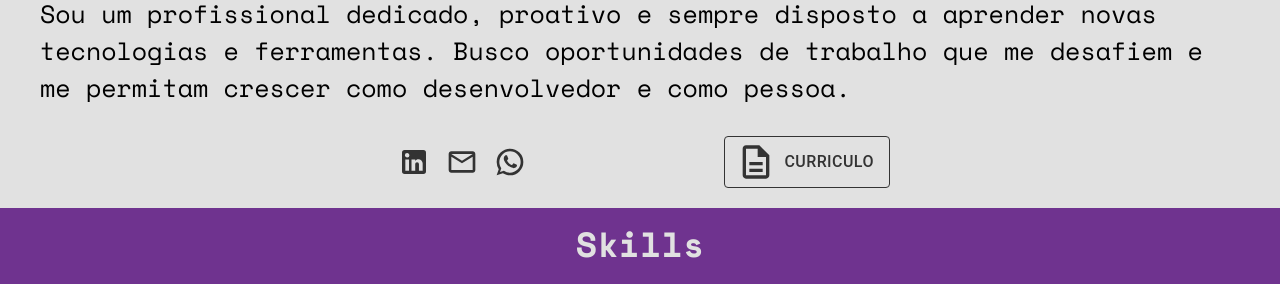
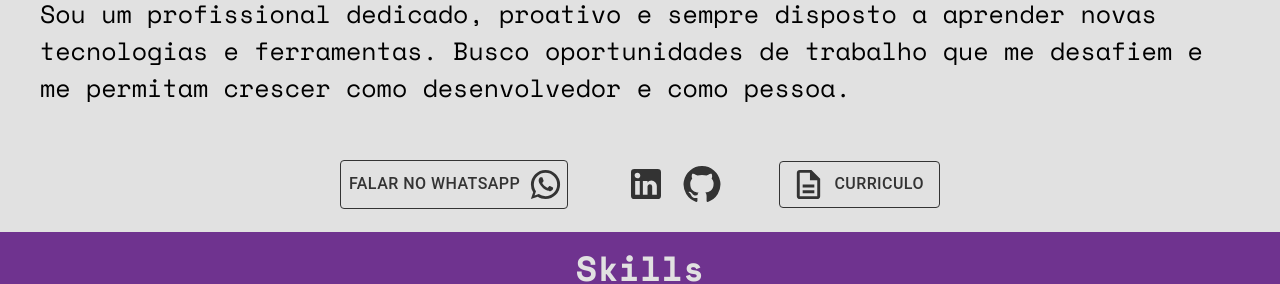
Before and after one commit to VinnyPine/portfolio, a React (Vite) app: page / in a window 1280 px wide. Shown: the part 1300-1584 px from the top of the page. Built offline with nearby package versions, Linux system fonts and the light colour scheme; no server answers.

Commit message:
feat: links of contact

```diff
--- a/src/components/MenuSocial/index.tsx
+++ b/src/components/MenuSocial/index.tsx
@@ -1,24 +1,51 @@
 import StyledSocialMenu, { StyledButton, StyledIconButton } from "./style";
 import LinkedInIcon from "@mui/icons-material/LinkedIn";
-import EmailOutlinedIcon from "@mui/icons-material/EmailOutlined";
 import WhatsAppIcon from "@mui/icons-material/WhatsApp";
 import DescriptionOutlinedIcon from "@mui/icons-material/DescriptionOutlined";
+import user from "../../utils/userData";
+import GitHubIcon from "@mui/icons-material/GitHub";
+
+type iLinks = Record<"linkedin" | "github" | "whatsapp" | "curriculum", string>;
 
 const MenuSocial = () => {
+  const links: iLinks = {
+    linkedin: `https://www.linkedin.com/in/${user?.linkedin}/`,
+    github: `https://www.github.com/${user?.github}/`,
+    whatsapp: `https://api.whatsapp.com/send?phone=+55${user?.whatsappNumber}&text=Ol%C3%A1%2C%20venho%20por%20meio%20do%20seu%20portf%C3%B3lio%20na%20internet%2C%20gostaria%20de%20conhecer%20melhor%20seus%20servi%C3%A7os`,
+    curriculum:
+      "https://drive.google.com/file/d/1RQa6fshHqgB4OpTcoXZ7Wyv-bF9Ag92J/view?usp=sharing",
+  };
+
   return (
     <StyledSocialMenu>
+      {user.whatsappNumber && (
+        <StyledButton
+          href={links.whatsapp}
+          target="_blank"
+          variant="text"
+          endIcon={<WhatsAppIcon />}
+        >
+          Falar no whatsapp
+        </StyledButton>
+      )}
       <div>
-        <StyledIconButton aria-label="linkedin">
-          <LinkedInIcon />
-        </StyledIconButton>
-        <StyledIconButton aria-label="email">
-          <EmailOutlinedIcon />
-        </StyledIconButton>
-        <StyledIconButton aria-label="whatsapp">
-          <WhatsAppIcon />
-        </StyledIconButton>
+        {user.linkedin && (
+          <StyledIconButton href={links.linkedin} target="_blank">
+            <LinkedInIcon />
+          </StyledIconButton>
+        )}
+        {user.github && (
+          <StyledIconButton href={links.whatsapp} target="_blank">
+            <GitHubIcon />
+          </StyledIconButton>
+        )}
       </div>
-      <StyledButton variant="outlined" startIcon={<DescriptionOutlinedIcon />}>
+      <StyledButton
+        href={links.curriculum}
+        target="_blank"
+        variant="outlined"
+        startIcon={<DescriptionOutlinedIcon />}
+      >
         Curriculo
       </StyledButton>
     </StyledSocialMenu>
--- a/src/components/MenuSocial/style.ts
+++ b/src/components/MenuSocial/style.ts
@@ -8,27 +8,31 @@ const StyledSocialMenu = styled.div`
   flex-direction: column;
   gap: 10px;
   align-items: center;
-  margin-top: auto;
+  margin-top: 20px;
   height: 20%;
 
-  button > svg {
+  div > a > svg {
+    font-size: 32px;
+  }
+
+  a > svg {
     font-size: 28px;
   }
 
   @media (min-width: 600px) {
     flex-direction: row;
     justify-content: space-between;
-    width: 500px;
+    width: 600px;
 
-    div > button > svg {
-      font-size: 32px;
+    div > a > svg {
+      font-size: 40px;
     }
 
-    button {
+    a {
       font-size: 16px;
 
       > span > svg {
-        font-size: 40px !important;
+        font-size: 35px !important;
       }
     }
   }
@@ -37,10 +41,10 @@ const StyledSocialMenu = styled.div`
 export const StyledButton = styledMui(Button)<ButtonProps>({
   border: "1px solid var(--color-gray-100)",
   color: "var(--color-gray-100)",
-});
+}) as typeof Button;
 
 export const StyledIconButton = styledMui(IconButton)<IconButtonProps>({
   color: "var(--color-gray-100)",
-});
+}) as typeof IconButton;
 
 export default StyledSocialMenu;
```
